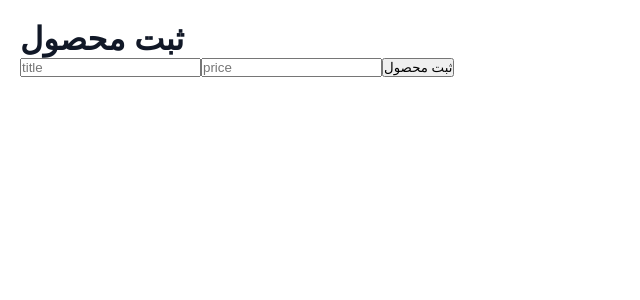
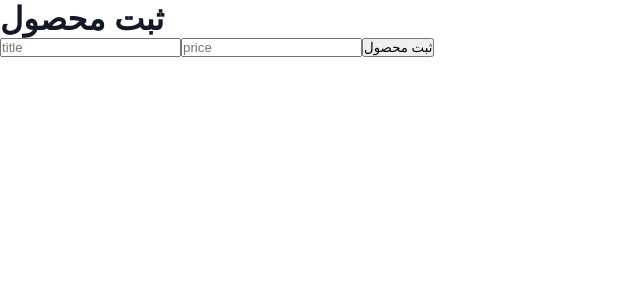
Before and after one commit to amirmohammadzadeh3492-dev/commerce3, a Next.js app: page /products/new in a window 1280 px wide. Shown: the top 300 px of the page, without its empty margins (0-640 px from the left). Built offline with nearby package versions, Linux system fonts and the light colour scheme.

Commit message:
Update page.tsx

```diff
--- a/app/products/new/page.tsx
+++ b/app/products/new/page.tsx
@@ -2,9 +2,8 @@ import ProductForm from "../../../components/products/ProductForm";
 
 export default function Page() {
   return (
-    <div style={{ padding: 20 }}>
+    <div>
       <h1>ثبت محصول</h1>
-
       <ProductForm />
     </div>
   );
```
